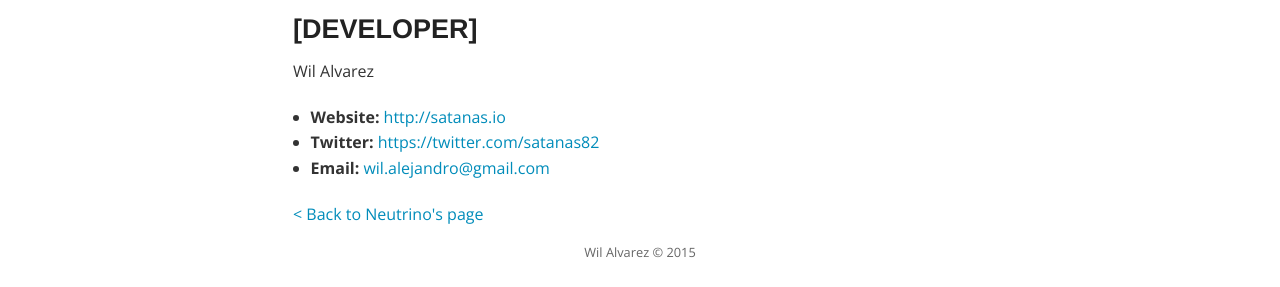
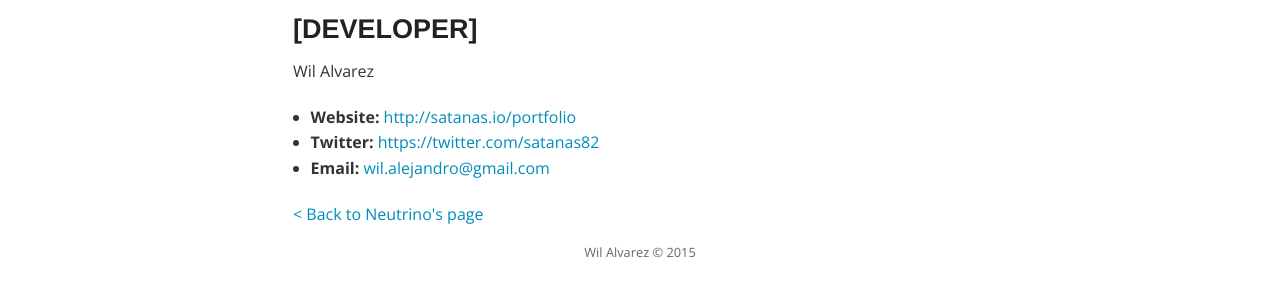
Before and after one commit to satanas/site, a Jekyll site: the page built from games/neutrino/presskit.html, in a window 1280 px wide. Shown: the part 1315-1602 px from the top of the page. Built offline with Jekyll 4.4.1, drawn with Linux system fonts in a browser that asks for light colours; nearby versions of some CDN libraries; Markdown is read by kramdown in place of the engine named in the settings; some of the changed lines change nothing that is shown.

Commit message:
Set portfolio as current website

```diff
--- a/games/neutrino/presskit.html
+++ b/games/neutrino/presskit.html
@@ -54,7 +54,7 @@ A scenario is a random combination of electrons throughout the orbits.</p>
 <h3>[DEVELOPER]</h3>
 <p>Wil Alvarez</p>
 <ul>
-  <li><strong>Website:</strong> <a href="http://satanas.io" target="_blank">http://satanas.io</a></li>
+  <li><strong>Website:</strong> <a href="http://satanas.io/portfolio" target="_blank">http://satanas.io/portfolio</a></li>
   <li><strong>Twitter:</strong> <a href="https://twitter.com/satanas82" target="_blank">https://twitter.com/satanas82</a></li>
   <li><strong>Email:</strong> <a href="mailto:wil.alejandro@gmail.com">wil.alejandro@gmail.com</a></li>
 </ul>
```
